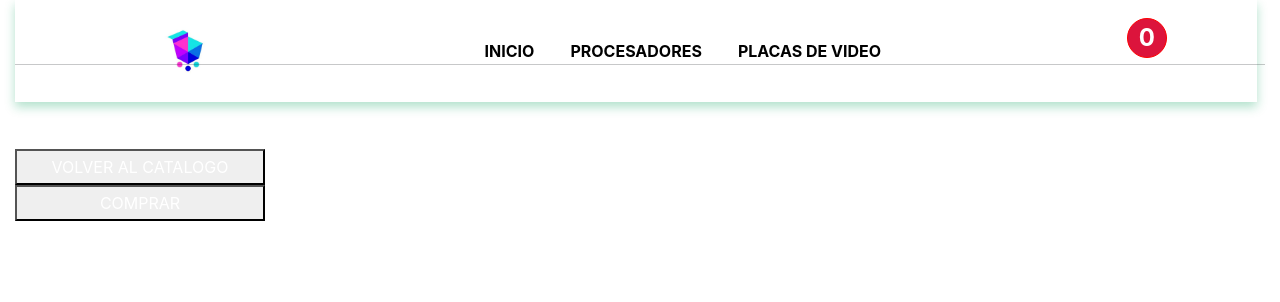
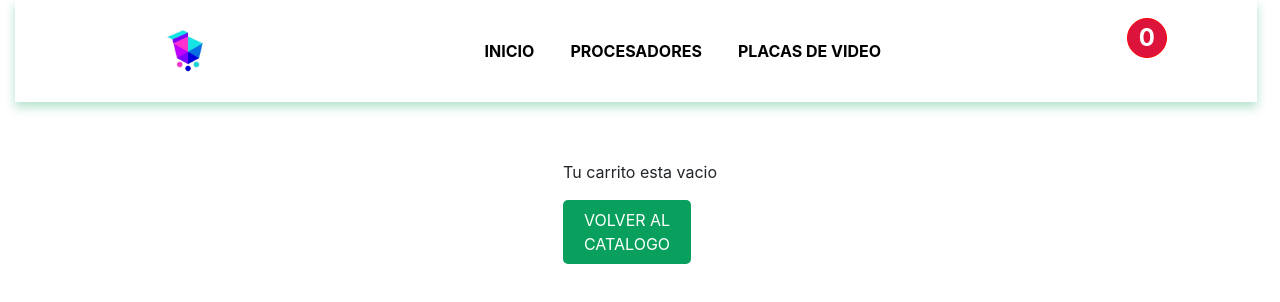
Before and after one commit to Ezequiel-Barrera/myapp, a React (Vite) app: page /cart in a window 1280 px wide. Shown: the top 302 px of the page. Built offline with nearby package versions, Linux system fonts and the light colour scheme; some icons are missing.

Commit message:
termino con la primera parte del diseño del componenete CartView

```diff
--- /dev/null
+++ b/src/components/CartView/CartView.css
@@ -0,0 +1,59 @@
+.carrito{
+    padding: 10rem 0 0 0;
+    display: flex;
+    flex-direction: row;
+    align-items: center;
+    box-sizing: border-box;
+    align-content: center;
+    justify-content: center;
+    box-sizing: border-box;
+}
+.carrito__vacio a{
+    width: 8rem;
+    height: 4rem;
+    align-items: center;
+    border: none;
+    outline: 0;
+    cursor: pointer;
+    border-radius: 5px;
+    background-color: #08a05c;
+}
+.carrito__vacio a:hover{
+    color: #08a05c!important;
+    background-color: white;
+    box-shadow: 1px 10px 10px 2px rgba(0, 0, 0, .2);
+}
+.carrito__productos{
+    display: flex;
+    flex-direction: column;
+}
+.carrito__buttom{
+    width: 100%;
+    height: 3rem;
+    gap: 3rem;
+    display: flex;
+    align-items: center;
+}
+.carrito__btn{
+    background-color: #08a05c!important;
+    border-radius: 5px;
+    border: none;
+    cursor: pointer;
+    outline: 0;
+}
+.carrito__btn:hover{
+    color: #08a05c!important;
+    background-color: white!important;
+    box-shadow: 1px 10px 10px 2px rgba(0, 0, 0, .2);
+}
+.eliminar{
+    background-color: red!important;
+}
+.eliminar:hover{
+    color: red!important;
+    background-color: white!important;
+    box-shadow: 1px 10px 10px 2px rgba(0, 0, 0, .2);
+}
+.carrito__img{
+    width: 50px;
+}
--- a/src/components/CartView/CartView.jsx
+++ b/src/components/CartView/CartView.jsx
@@ -2,6 +2,7 @@ import { Link } from 'react-router-dom'
 import { createBuyOrder } from '../../database/firebase'
 import useCartContext from '../../store/CartContext'
 import swal from 'sweetalert';
+import './CartView.css'
 
 const CartView = () => {
     const { cart, removeFromCart, clearCart, cantInCart, calcPriceCart} = useCartContext()
@@ -47,27 +48,21 @@ const CartView = () => {
 
     return (
         <>
-        <section>
-            <div>
-                <div>
-                    <h1>
-                        Carrito
-                    </h1>
-                    <hr />
-                </div>
-                <div>
+            <div className='carrito'>
                 {cart.length === 0 && (
-                        <span>
+                    <>
+                        <div className='carrito__vacio'>
                             <p>Tu carrito esta vacio</p>
                             <Link to="/">Volver al catalogo</Link>
-                        </span>
+                        </div>
+                    </>
                 )}
                 {cart && cart.length !== 0 && (
-
+                    <div className='carrito__productos'>
                         <table class="table">
                             <thead>
                                 <tr>
-                            <th scope="col">#</th>
+                                <th scope="col">ID</th>
                                 <th scope="col">Producto</th>
                                 <th scope="col">Nombre</th>
                                 <th scope="col">Precio</th>
@@ -75,107 +70,36 @@ const CartView = () => {
                                 <th scope="col">Accion</th>
                                 </tr>
                             </thead>
+                            {cart.map((productCart => {
+                                return (
+                                    <>
                                     <tbody>
                                         <tr>
-                                <th scope="row">1</th>
-                                <td>Mark</td>
-                                <td>Otto</td>
-                                <td>mdo</td>
-                                <td>Otto</td>
-                                <td>@mdo</td>
-                            </tr>
-                            <tr>
-                                <th scope="row">2</th>
-                                <td>Jacob</td>
-                                <td>Thornton</td>
-                                <td>fat</td>
-                                <td>Otto</td>
-                                <td>mdo</td>
-                            </tr>
-                            <tr>
-                                <th scope="row">3</th>
-                                <td>Larry the Bird</td>
-                                <td>twitter</td>
-                                <td>Otto</td>
-                                <td>Thornton</td>
-                                <td>mdo</td>
+                                            <th scope="row" key={productCart.id}>{productCart.id}</th>
+                                            <td><img className='carrito__img' src={productCart.image} alt="Imagen del producto" /></td>
+                                            <td>{productCart.title}</td>
+                                            <td>${productCart.cant * productCart.price}</td>
+                                            <td>{productCart.cant}</td>
+                                            <td><button onClick={() => removeFromCart(productCart.id)} className='carrito__btn eliminar'>Eliminar</button></td>
                                         </tr>
                                     </tbody>
+                                    </>
+                                )
+                                })
+                            )}
                         </table>
-
-
-
+                        <div>
+                            <h3>El precio total es ${calcPriceCart()}</h3>
+                        </div>
+                        <div className="carrito__buttom">
+                                <Link className='carrito__btn' to="/">Volver al Catalogo</Link>
+                                <Link onClick={handleBuy} className='carrito__btn' to="/">Comprar</Link>
+                        </div>
+                    </div>
                 )}
             </div>
-            </div>
-
-            <div>
-                <button>
-                <Link to="/">Volver al catalogo</Link>
-                </button>
-                <button onClick={handleBuy}>
-                <Link to="/">Comprar</Link>
-                </button>
-            </div>
-        </section>
         </>
     )
 }
 
 export default CartView
-
-{/*
-
-<div>
-    <table>
-        <thead>
-            <tr>
-                <th>
-                    <span>Producto</span>
-                </th>
-                <th>
-                    <span>Precio</span>
-                </th>
-                <th>
-                    <span>Cantidad</span>
-                </th>
-                <th>
-                    <span>Total</span>
-                </th>
-                <th>
-                    <span>Acciones</span>
-                </th>
-            </tr>
-        </thead>
-            {cart && cart.map((item) => {
-                <tbody>
-                    return <>
-                        <div style="carrito" key={productCart.id}>
-                        <h2>{productCart.title}</h2>
-                        <h2>{productCart.cant}</h2>
-                        <h2>${productCart.cant * productCart.price}</h2>
-                        <button onClick={() => removeFromCart(productCart.id)} style={{color:"red"}} >X</button>
-                        <div>
-                            <h4>El precio total es {() => calcPriceCart()}</h4>
-                        </div>
-                        </div>
-                    </>
-                </tbody>
-            })}
-    </table>
-</div>
-)}
-</div>
-</div>
-
-<div>
-<button>
-<Link to="/">Volver al catalogo</Link>
-</button>
-<button onClick={handleBuy}>
-<Link to="/">Comprar</Link>
-</button>
-</div>
-</section>
-
-*/}
--- a/src/components/Item/Item.jsx
+++ b/src/components/Item/Item.jsx
@@ -1,7 +1,7 @@
 import { Link } from 'react-router-dom';
 import './Item.css'
 
-const Item = ({ title, image, id, price, categoria, descripcion }) => {
+const Item = ({ title, image, id, price, categoria }) => {
     return (
         <>
         <div className="productoList">
--- a/src/components/ItemDetail/ItemDetailContainer.css
+++ b/src/components/ItemDetail/ItemDetailContainer.css
@@ -6,7 +6,6 @@
     box-sizing: border-box;
     align-content: center;
     justify-content: center;
-
     box-sizing: border-box;
 }
 .producto__detail__fluid{
```
Lines whose indentation alone changed are shown as unchanged.
